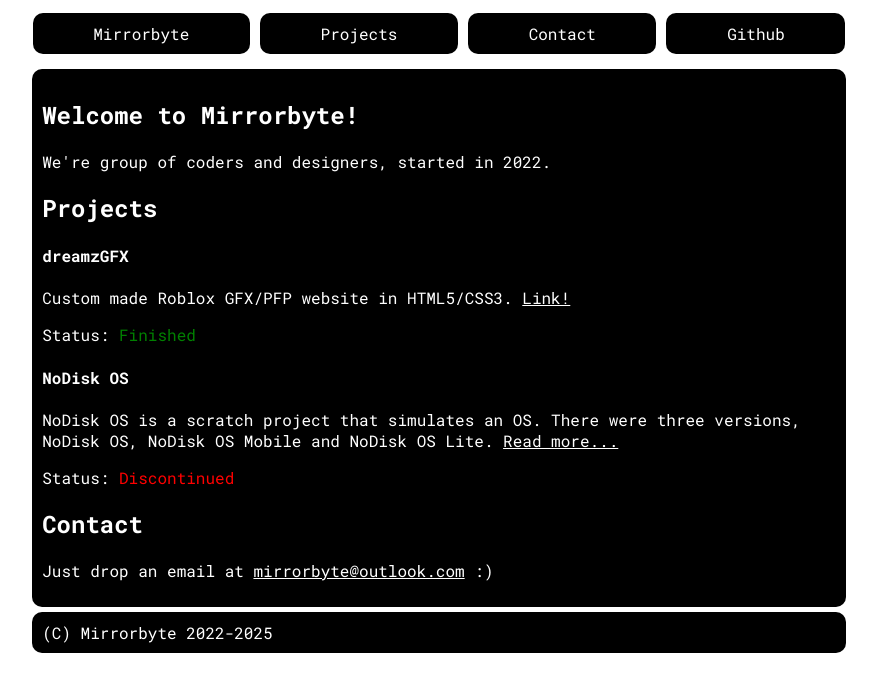
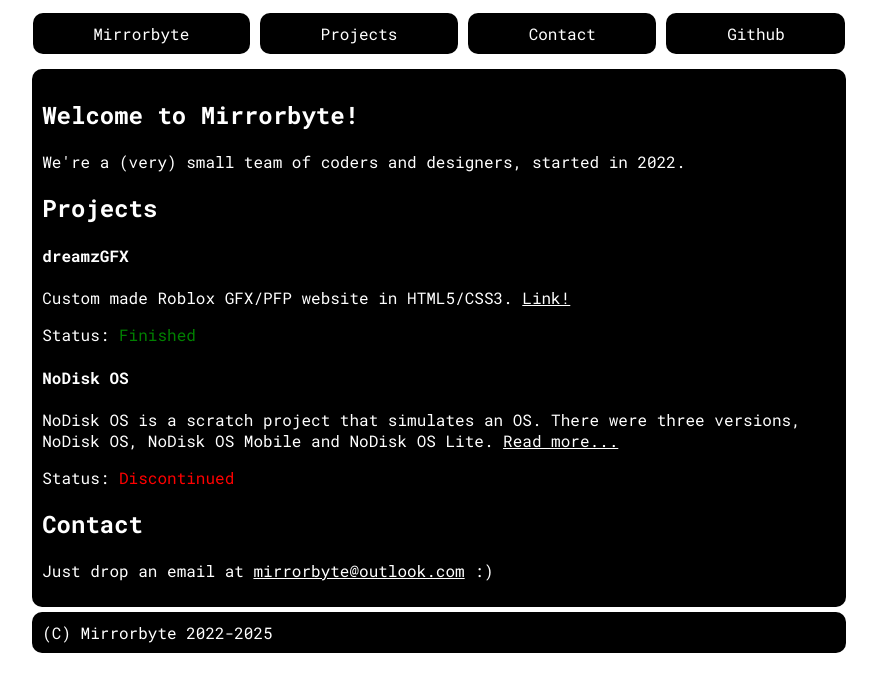
Before and after one commit to mirrorbyte/mirrorbyte.github.io, a plain HTML site: page index.html in a window 1280 px wide. Shown: the whole page, without its empty margins (201-1078 px from the left). Drawn offline with Linux system fonts and the light colour scheme.

Commit message:
Game changing

```diff
--- a/index.html
+++ b/index.html
@@ -19,7 +19,7 @@
             </div>
             <div class="main">
                 <h2>Welcome to Mirrorbyte!</h2>
-                <p>We're group of coders and designers, started in 2022.</p>
+                <p>We're a (very) small team of coders and designers, started in 2022.</p>
                 <!--<h2 id="about">About Mirrorbyte</h2>
                 <p>Mirrorbyte started in 2022 as group of coders and designers behind the project <a href="#projects">Nodisk OS</a>, under the name Mirrorbyte <i>Technologies</i>. As of now, the name is Mirrorbyte.</p>-->
                 <h2 id="projects">Projects</h2>
```
